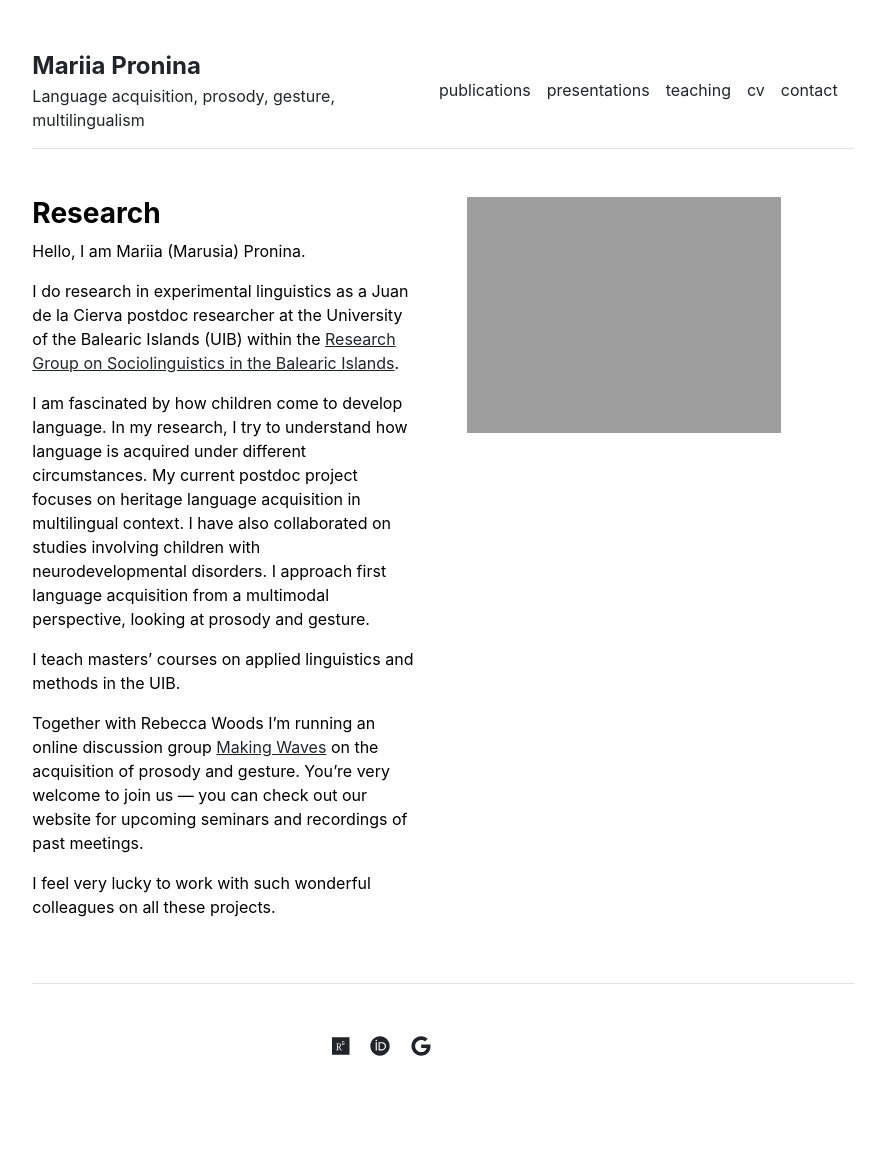
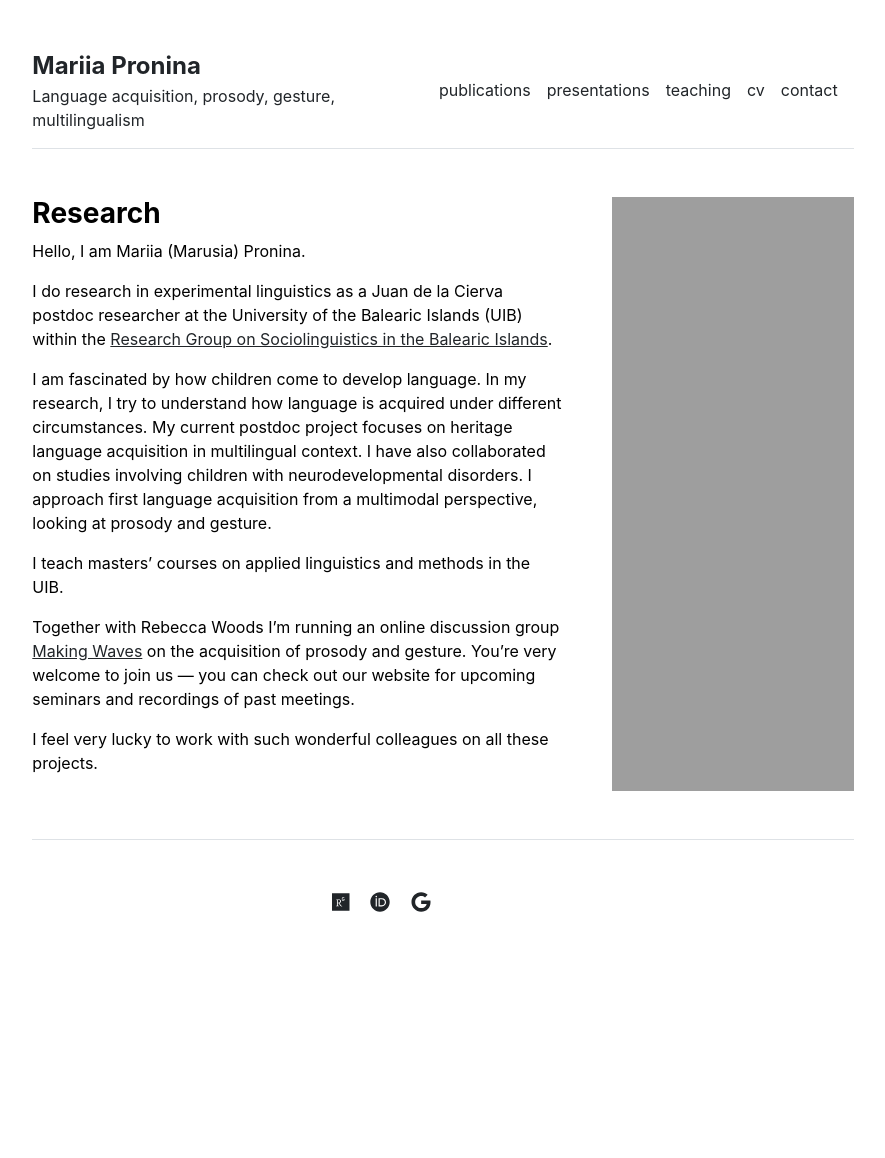
Before and after one commit to mariia-pronina/mariia-pronina.github.io, a Jekyll site: the page built from index.md, in a window 1280 px wide. Shown: the whole page, without its empty margins (197-1082 px from the left). Built offline with Jekyll 4.4.1, drawn with Linux system fonts in a browser that asks for light colours; after the commit the page ends 1014 px from its top, so only the background shows below that.

Commit message:
Update home.html

```diff
--- a/_layouts/home.html
+++ b/_layouts/home.html
@@ -3,12 +3,12 @@ layout: default
 ---
 
 <div class="row g-5 mb-5">
-  <div class="col-md-6">
+  <div class="col-md-8">
     <h3 class="fw-bold">Research</h3>
     {{ content }}
   </div>
 
-  <div class="col-md-5">
+  <div class="col-md-4 d-flex justify-content-end">
     <img src="{{ site.github.url }}/assets/img/home.jpg"
          alt="Home"
          style="width: 100%; height: auto;">
```
